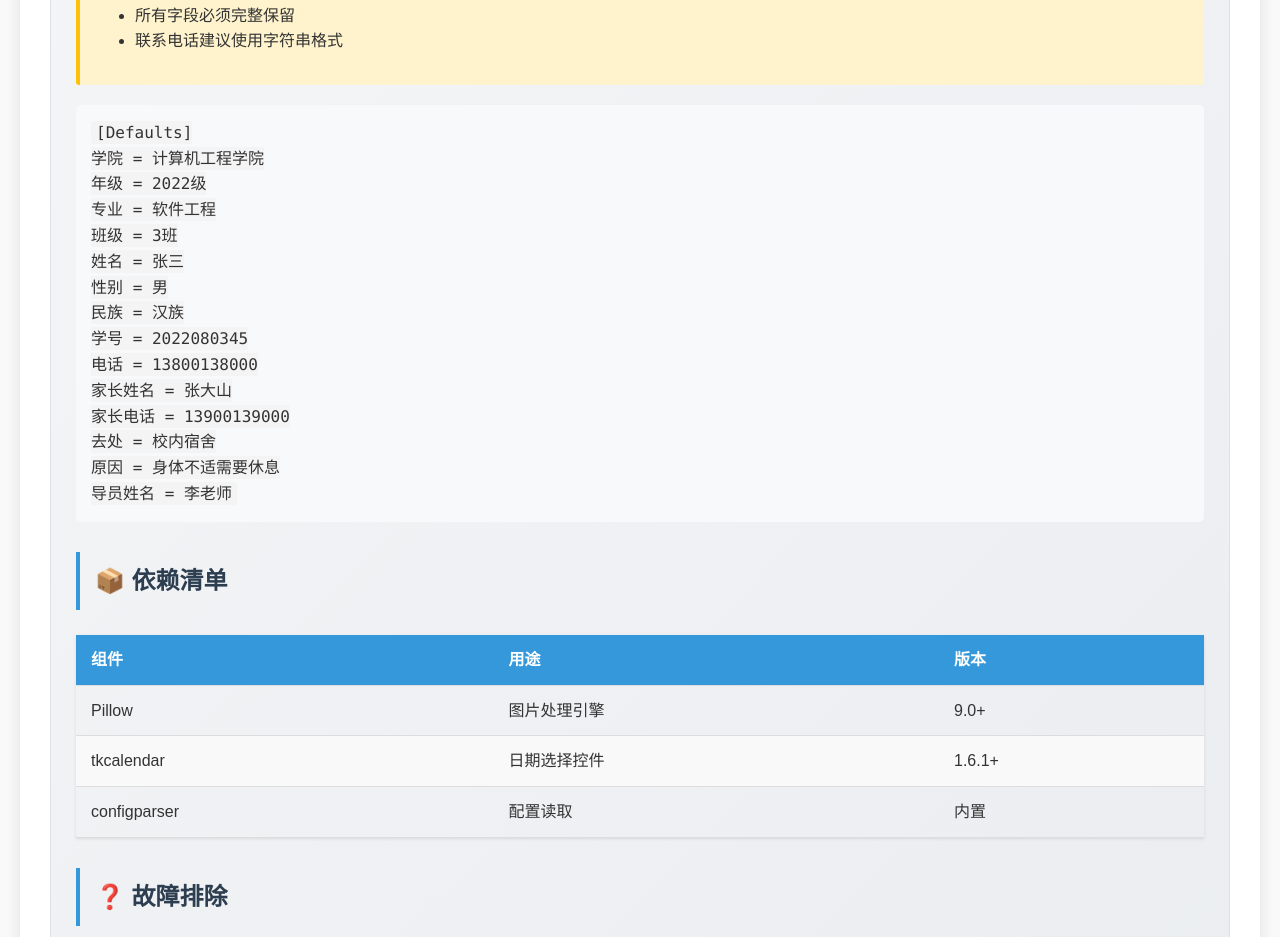
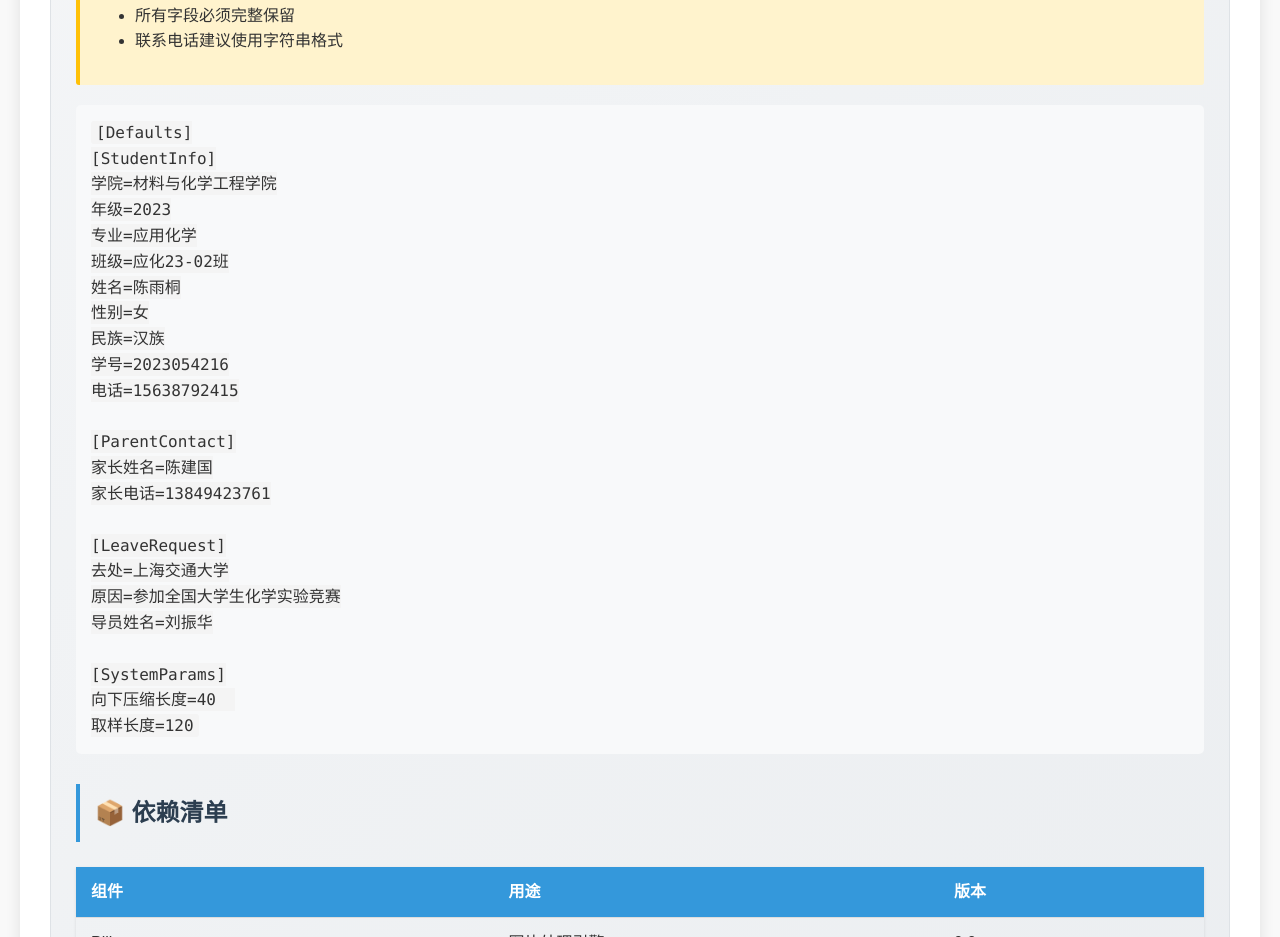
Before and after one commit to skdwwang/skdwwang.github.io, a plain HTML site: page index.html in a window 1280 px wide. Shown: the part 4180-5117 px from the top of the page. Drawn offline with Linux system fonts and the light colour scheme.

Commit message:
Update index.html

```diff
--- a/index.html
+++ b/index.html
@@ -447,20 +447,29 @@
                 </ul>
             </div>
             <pre><code class="language-ini">[Defaults]
-学院 = 计算机工程学院
-年级 = 2022级
-专业 = 软件工程
-班级 = 3班
-姓名 = 张三
-性别 = 男
-民族 = 汉族
-学号 = 2022080345
-电话 = 13800138000
-家长姓名 = 张大山
-家长电话 = 13900139000
-去处 = 校内宿舍
-原因 = 身体不适需要休息
-导员姓名 = 李老师</code></pre>
+[StudentInfo]
+学院=材料与化学工程学院
+年级=2023
+专业=应用化学
+班级=应化23-02班
+姓名=陈雨桐
+性别=女
+民族=汉族
+学号=2023054216
+电话=15638792415
+
+[ParentContact]
+家长姓名=陈建国
+家长电话=13849423761
+
+[LeaveRequest]
+去处=上海交通大学
+原因=参加全国大学生化学实验竞赛
+导员姓名=刘振华
+
+[SystemParams]
+向下压缩长度=40
+取样长度=120</code></pre>
         </section>
 
         <!-- ======= 依赖说明 ======= -->
```
